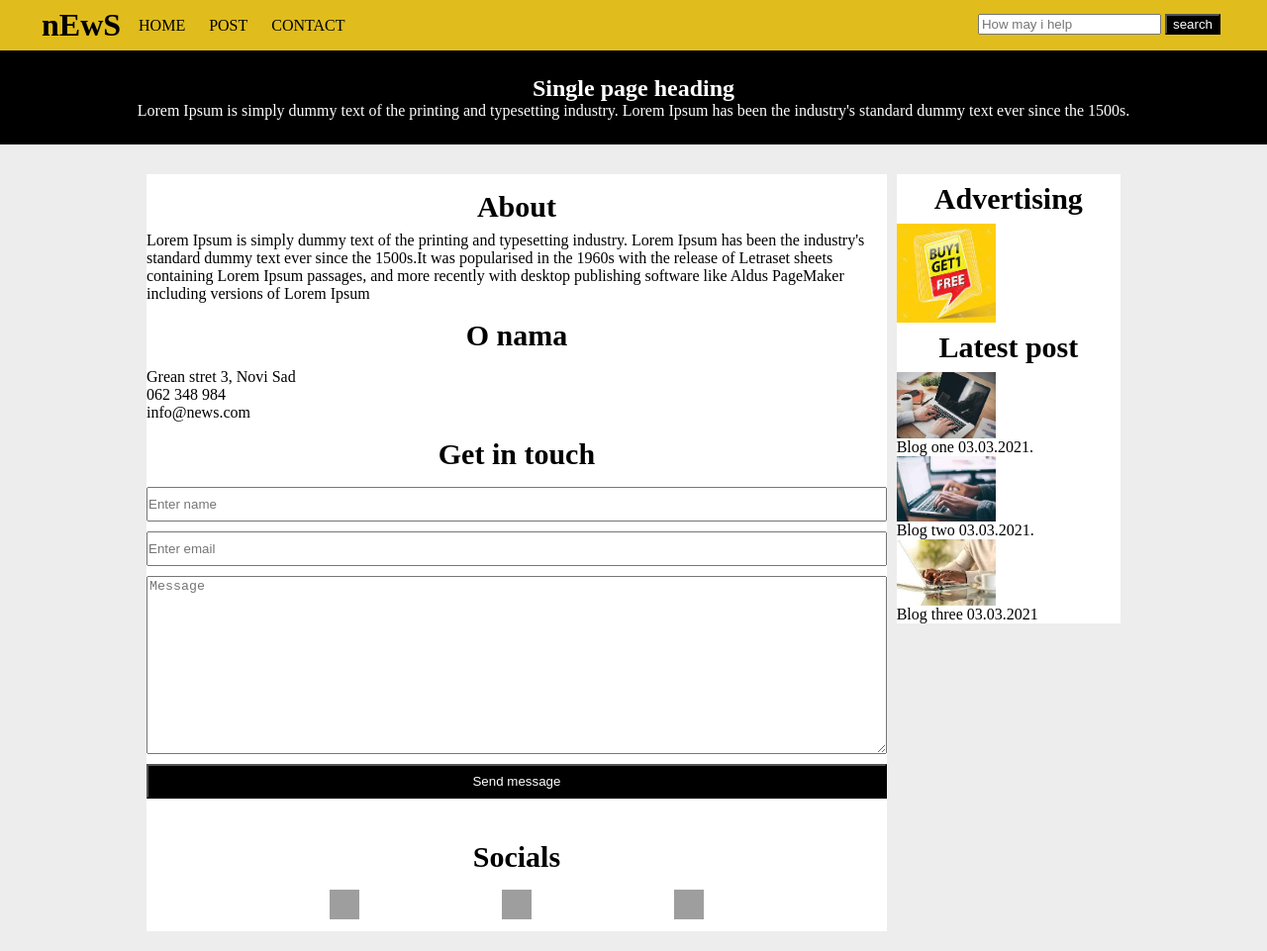
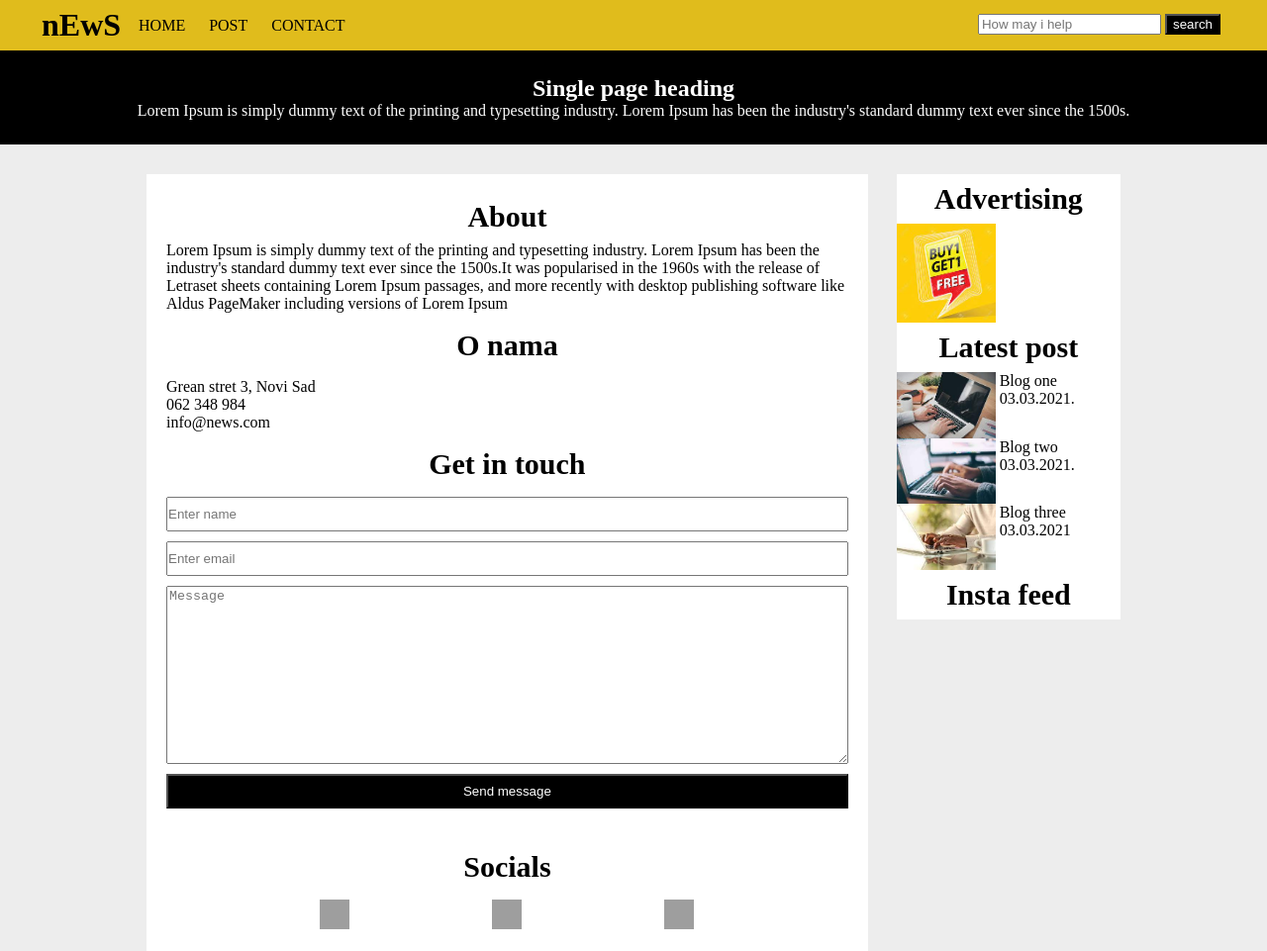
Before and after one commit to ItachiUchiha02/Emica, a plain HTML site: page NEWS.html in a window 1280 px wide. Shown: the whole page at 99% size. Drawn offline with Linux system fonts and the light colour scheme; grey boxes are pictures that could not be loaded.

Commit message:
bole smradic

```diff
--- a/NEWS.html
+++ b/NEWS.html
@@ -103,10 +103,13 @@
                        <p>Blog three</p>
                        <span class="date">03.03.2021</span>
                    </div>
-            </div>
+                </div>
             </div>
         </div>
+            <div class="feed">
+                <p class="naslov">Insta feed</p>
 
+            </div>
         </div>
     </div>
 </body>
--- a/news.css
+++ b/news.css
@@ -147,8 +147,9 @@ p {
 
 .main-container {
 	float: left;
-	width: 76%;
+	width: 70%;
 	background-color: white;
+	padding: 10px 20px;
 }
 
 .sidebar-container {
@@ -162,9 +163,12 @@ p {
 .sidebar-container img  {
 	width: 100px;
 }
-.blogs p{
+
+.text {
 	display: inline-block;
+	vertical-align: top;
 }
-.text{
-	display: inline-block;
+.item-img{
+	display:inline-block;
+	vertical-align: top;
 }
```
